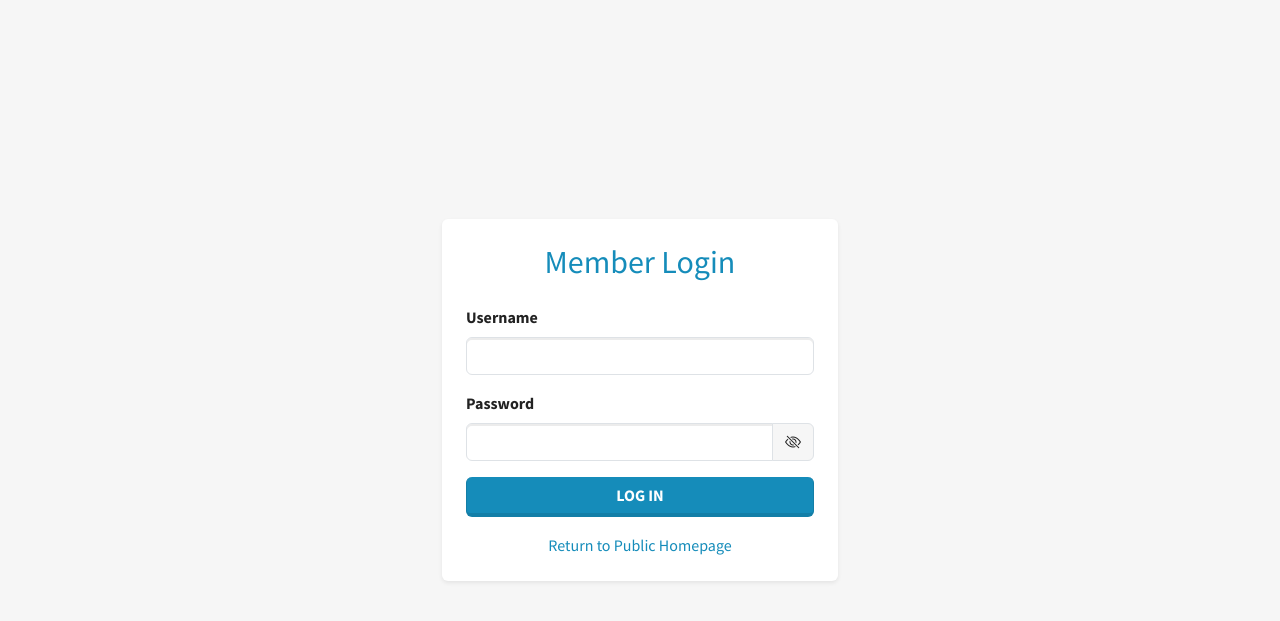
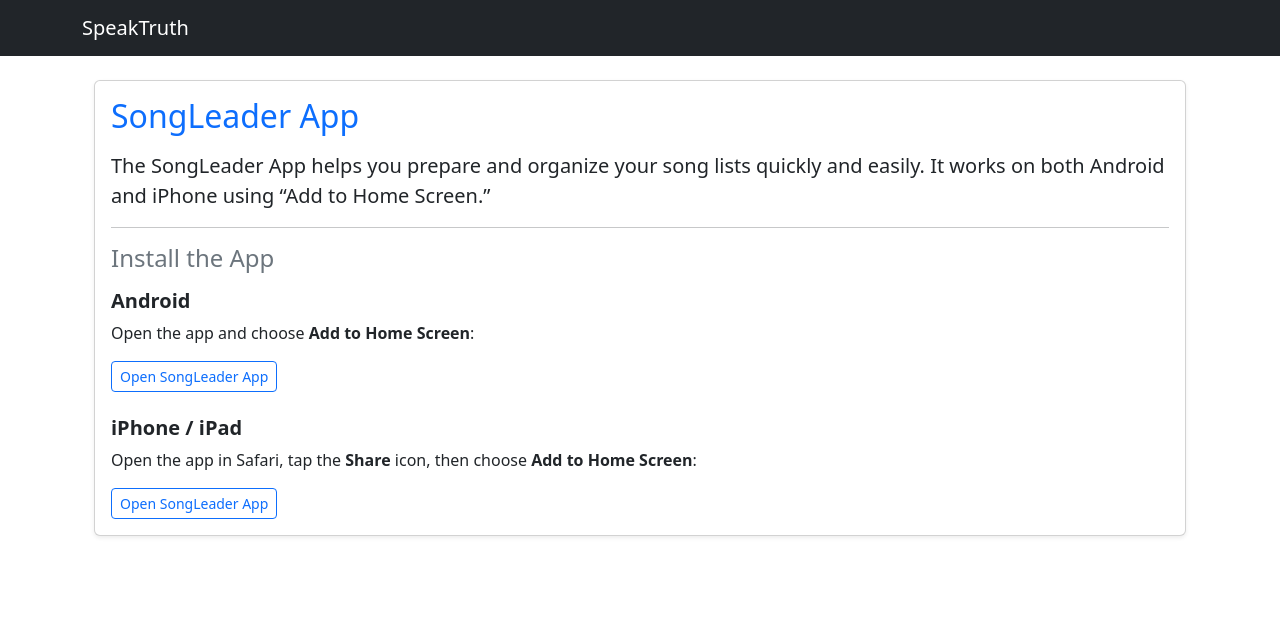
Before and after one commit to kingp84/speaktruth-pioneer-backend, a Django app: page /members/songleader-app/ in a window 1280 px wide. Shown: the top 621 px of the page. Run offline with Django 5.2, Linux system fonts and the light colour scheme; some libraries are stand-ins or nearby versions.

Commit message:
Add base.html

```diff
--- /dev/null
+++ b/templates/base.html
@@ -0,0 +1,30 @@
+<!DOCTYPE html>
+<html lang="en">
+<head>
+    <meta charset="UTF-8">
+    <meta name="viewport" content="width=device-width, initial-scale=1.0">
+    <title>{% block title %}SpeakTruth{% endblock %}</title>
+
+    <!-- Bootstrap CSS -->
+    <link href="https://cdn.jsdelivr.net/npm/bootstrap@5.3.0/dist/css/bootstrap.min.css" rel="stylesheet">
+</head>
+
+<body>
+
+    <!-- Navbar (optional) -->
+    <nav class="navbar navbar-expand-lg navbar-dark bg-dark mb-4">
+        <div class="container">
+            <a class="navbar-brand" href="#">SpeakTruth</a>
+        </div>
+    </nav>
+
+    <div class="container">
+        {% block content %}
+        {% endblock %}
+    </div>
+
+    <!-- Bootstrap JS -->
+    <script src="https://cdn.jsdelivr.net/npm/bootstrap@5.3.0/dist/js/bootstrap.bundle.min.js"></script>
+
+</body>
+</html>
--- a/templates/dashboard/songleader_app_info.html
+++ b/templates/dashboard/songleader_app_info.html
@@ -1,4 +1,4 @@
-{% extends "login.html" %}
+{% extends "base.html" %}
 {% load static %}
 
 {% block content %}
```
